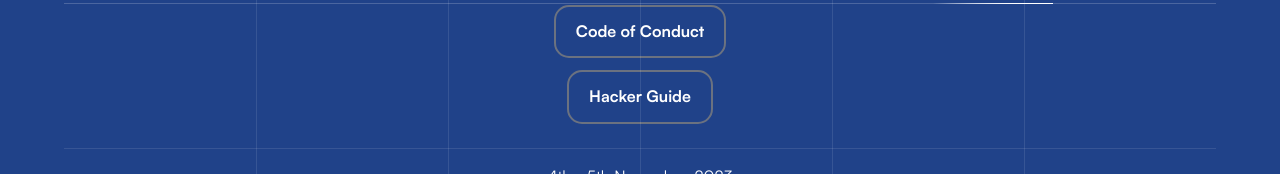
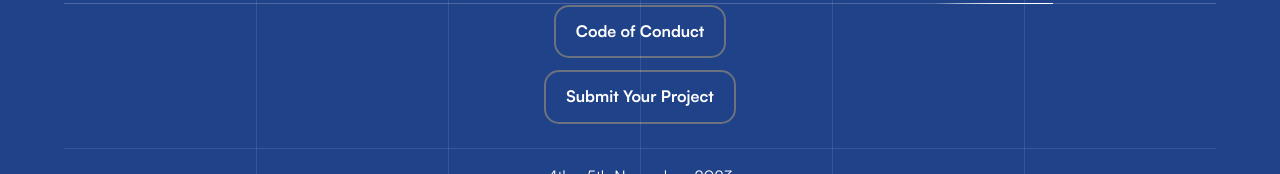
Before and after one commit to Make-a-Ton/make-a-ton-2024, a Next.js app: page / in a window 1280 px wide. Shown: the part 478-652 px from the top of the page. Built offline with nearby package versions, Linux system fonts and the light colour scheme; a web font is replaced by a local one.

Commit message:
added the devpost button

```diff
--- a/src/sections/Hero/Hero.jsx
+++ b/src/sections/Hero/Hero.jsx
@@ -48,9 +48,9 @@ const Hero = () => {
                         {/*<div*/}
                         {/*      className={" mt-3 bg-white text-black font-satoshi-bold rounded-[15px] px-5 py-3 border-8 border-gray-500 mx-2"}>*/}
                         {/*    registration </div>*/}
-                        <Link href="https://bit.ly/makeaton-hacker-guide" target={"_blank"}
+                        <Link href="https://makeaton.devpost.com" target={"_blank"}
                               className=" mt-3  mx-2  font-satoshi-bold rounded-[15px] px-5 py-3 border-2 border-gray-500">
-                            Hacker Guide</Link>
+                            Submit Your Project</Link>
 
                     </div>
 
```
